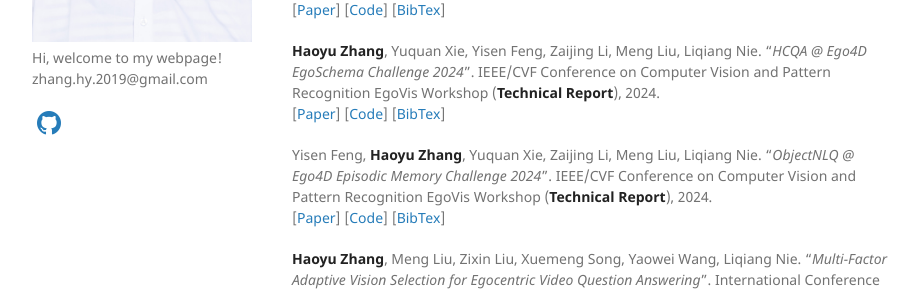
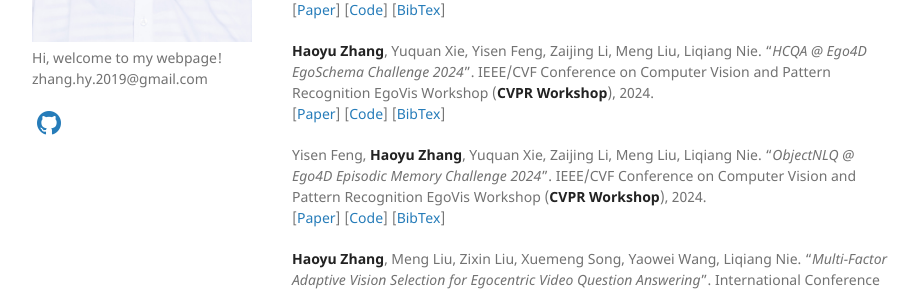
Before and after one commit to Hyu-Zhang/Hyu-Zhang.github.io, a Jekyll site: the page built from index.md, in a window 1280 px wide and 900 px high. Shown: the part 375-667 px from the top of the window, without its empty margins (178-1094 px from the left). Built offline with Jekyll 4.4.1, drawn with Linux system fonts in a browser that asks for light colours; a style sheet for code colours, icons or effects is not loaded; our own code applies the rules of GitHub Pages for plain Markdown files.

Commit message:
Update index.md

```diff
--- a/index.md
+++ b/index.md
@@ -10,10 +10,10 @@ I’m Haoyu Zhang (张昊宇), and I am currently a PhD Student at the School of
 Yisen Feng, **Haoyu Zhang**, Meng Liu, Weili Guan, Liqiang Nie. "_Object-Shot Enhanced Grounding Network for Egocentric Video_". IEEE/CVF Conference on Computer Vision and Pattern Recognition (**CVPR**), CCF-A, Full Paper, 2025.<br />
 [[Paper]()]  [[Code]()]  [[BibTex]()]
 
-**Haoyu Zhang**, Yuquan Xie, Yisen Feng, Zaijing Li, Meng Liu, Liqiang Nie. "_HCQA @ Ego4D EgoSchema Challenge 2024_". IEEE/CVF Conference on Computer Vision and Pattern Recognition EgoVis Workshop (**Technical Report**), 2024.<br />
+**Haoyu Zhang**, Yuquan Xie, Yisen Feng, Zaijing Li, Meng Liu, Liqiang Nie. "_HCQA @ Ego4D EgoSchema Challenge 2024_". IEEE/CVF Conference on Computer Vision and Pattern Recognition EgoVis Workshop (**CVPR Workshop**), 2024.<br />
 [[Paper](https://arxiv.org/abs/2406.15771)]  [[Code](https://github.com/Hyu-Zhang/HCQA)]  [[BibTex](https://scholar.googleusercontent.com/scholar.bib?q=info:DVLb4UaoRtwJ:scholar.google.com/&output=citation&scisdr=ClFkPic6EJ6k0-IzWaI:AFWwaeYAAAAAZ1g1QaLM1yWxTsrx5PdDzmOo9EY&scisig=AFWwaeYAAAAAZ1g1QcXoV_c1Wy0NeTamgnMGwvQ&scisf=4&ct=citation&cd=-1&hl=zh-CN)]
 
-Yisen Feng, **Haoyu Zhang**, Yuquan Xie, Zaijing Li, Meng Liu, Liqiang Nie. "_ObjectNLQ @ Ego4D Episodic Memory Challenge 2024_". IEEE/CVF Conference on Computer Vision and Pattern Recognition EgoVis Workshop (**Technical Report**), 2024.<br />
+Yisen Feng, **Haoyu Zhang**, Yuquan Xie, Zaijing Li, Meng Liu, Liqiang Nie. "_ObjectNLQ @ Ego4D Episodic Memory Challenge 2024_". IEEE/CVF Conference on Computer Vision and Pattern Recognition EgoVis Workshop (**CVPR Workshop**), 2024.<br />
 [[Paper](https://arxiv.org/abs/2406.15778)]  [[Code](https://github.com/Yisen-Feng/ObjectNLQ)]  [[BibTex](https://scholar.googleusercontent.com/scholar.bib?q=info:t7G6qvse5q0J:scholar.google.com/&output=citation&scisdr=ClFkPic6EJ6k0-IzQF4:AFWwaeYAAAAAZ1g1WF4ocNq1LkM4-MSBbN_sNyE&scisig=AFWwaeYAAAAAZ1g1WMBytQwYTtmdNN176XuDF5Q&scisf=4&ct=citation&cd=-1&hl=zh-CN)]
 
 **Haoyu Zhang**, Meng Liu, Zixin Liu, Xuemeng Song, Yaowei Wang, Liqiang Nie. "_Multi-Factor Adaptive Vision Selection for Egocentric Video Question Answering_". International Conference on Machine Learning (**ICML**), CCF-A, Full Paper, 2024.<br />
```
